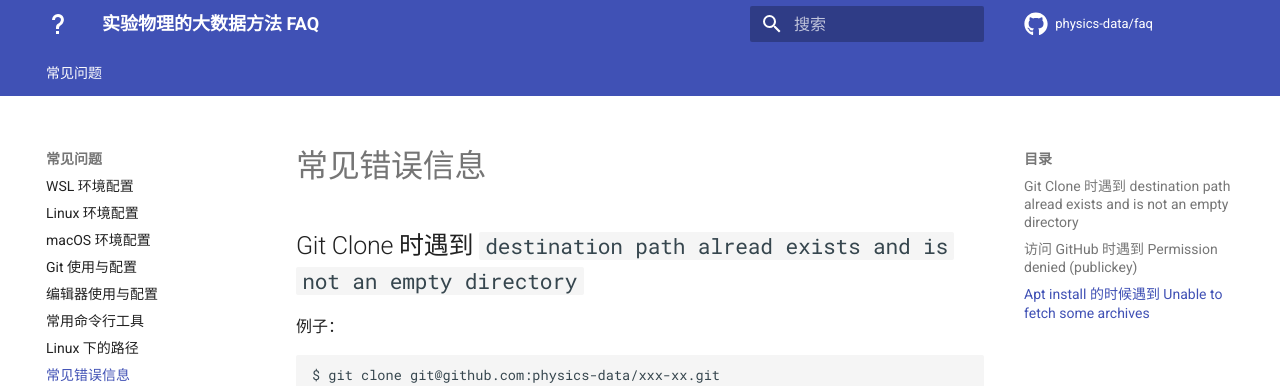
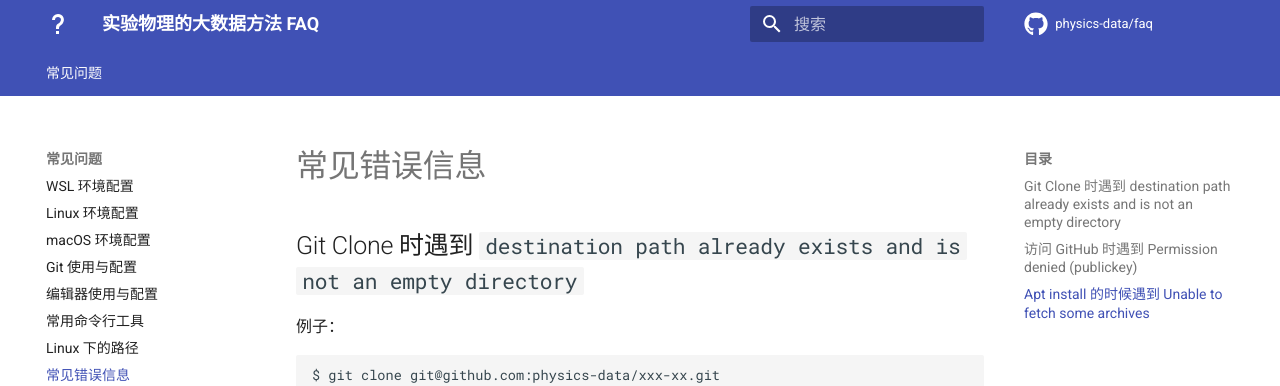
Before and after one commit to physics-data/faq, an MkDocs documentation site: the page built from docs/error.md, in a window 1280 px wide and 1080 px high. Shown: the top 386 px of the window. Built offline with MkDocs 1.6.1 and Material for MkDocs 9.7.7, drawn with Linux system fonts in a browser that asks for light colours; comment, search, counter and statistics services are not loaded.

Commit message:
Minor fix

```diff
--- a/docs/error.md
+++ b/docs/error.md
@@ -1,4 +1,4 @@
-## Git Clone 时遇到 `destination path alread exists and is not an empty directory`
+## Git Clone 时遇到 `destination path already exists and is not an empty directory`
 
 例子：
 
```
Also changed, not shown: docs/editor.md (+1 -1 lines), docs/linux.md (+0 -4 lines).
